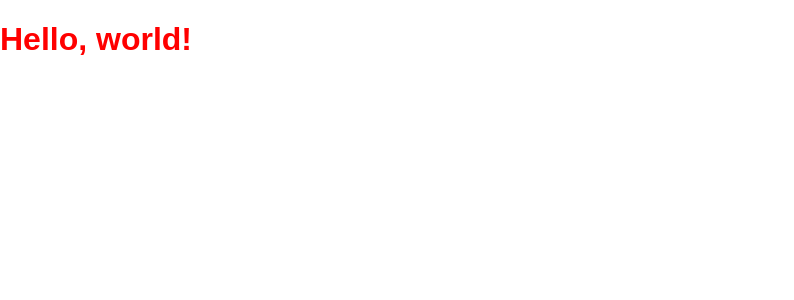
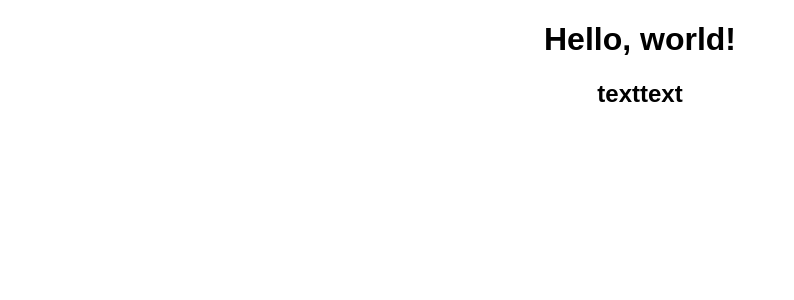
Before and after one commit to gcnishino/playground-gcnishino, a React (Create React App) app: page / in a window 1280 px wide. Shown: the top 300 px of the page, without its empty margins (0-794 px from the left). Built offline with nearby package versions, Linux system fonts and the light colour scheme.

Commit message:
build(src): render
コンポーネント – React入門

```diff
--- a/src/App.js
+++ b/src/App.js
@@ -6,13 +6,8 @@ class App extends Component {
   render() {
     return (
       <div className="App">
-        <div className="App-header">
-          <img src={logo} className="App-logo" alt="logo" />
-          <h2>Welcome to React</h2>
-        </div>
-        <p className="App-intro">
-          To get started, edit <code>src/App.js</code> and save to reload.
-        </p>
+        <h1>Hello, world!</h1>
+        <h2>texttext</h2>
       </div>
     )
   }
--- a/src/index.js
+++ b/src/index.js
@@ -4,14 +4,5 @@ import './index.css'
 import App from './App'
 import registerServiceWorker from './registerServiceWorker'
 
-const props = {
-  id: 'bar',
-  className: 'foo',
-}
-ReactDOM.render(
-  <h1 style={{color: 'red'}} {...props}>
-    {/* comment */}Hello, world!
-  </h1>,
-  document.getElementById('root'),
-)
+ReactDOM.render(<App />, document.getElementById('root'))
 registerServiceWorker()
```
